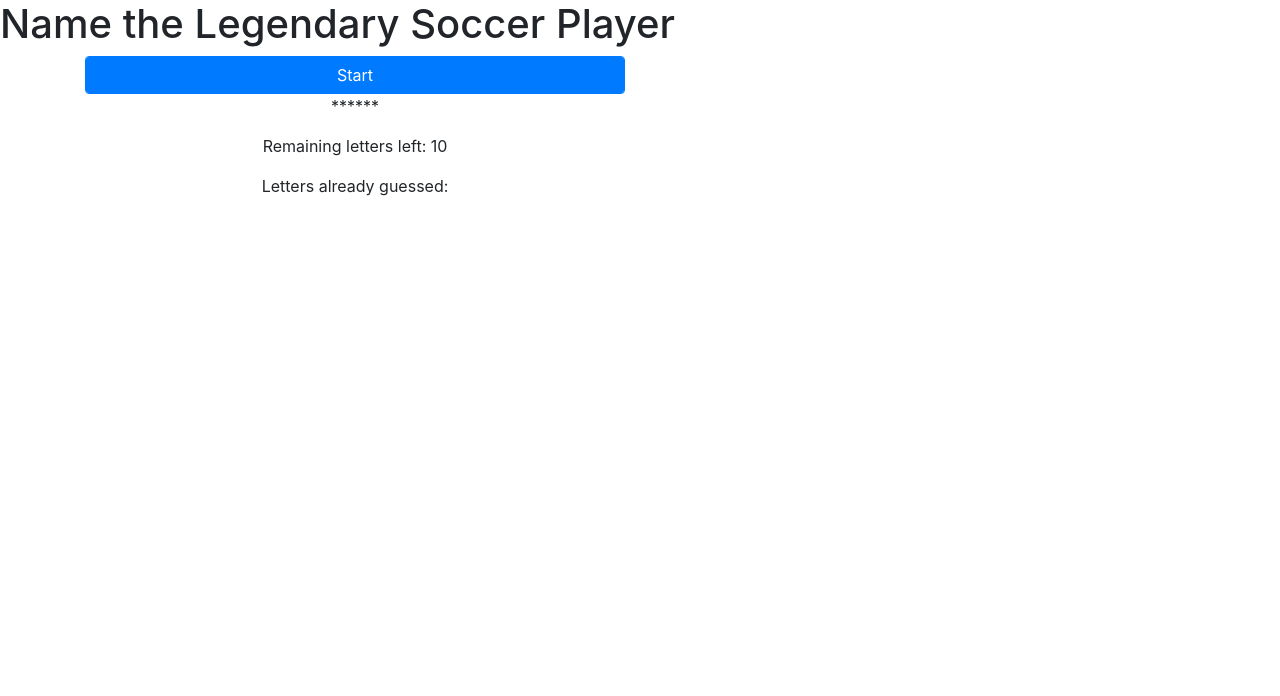
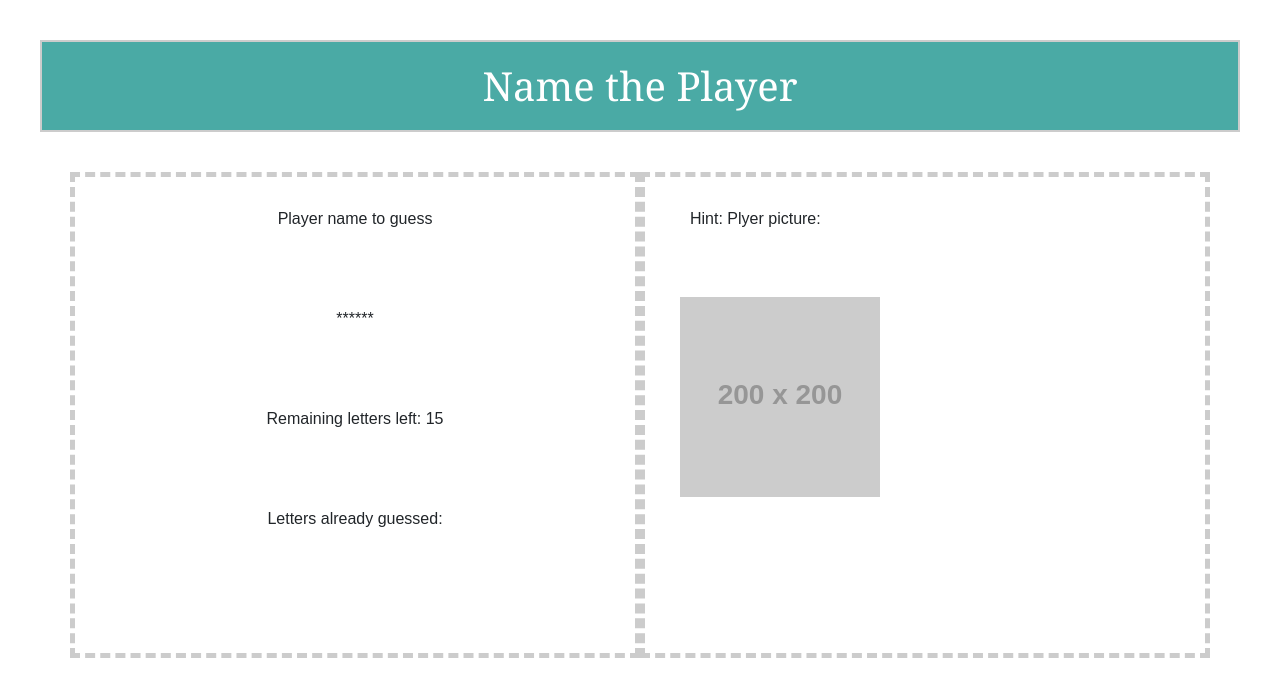
Before and after one commit to amirhasan1367/Psychic-Game, a plain HTML site: page index.html in a window 1280 px wide. Drawn offline with nearby package versions, Linux system fonts and the light colour scheme; placeholder pictures from the web are drawn by us.

Commit message:
js complete

```diff
--- a/assets/javascript/game.js
+++ b/assets/javascript/game.js
@@ -7,7 +7,7 @@ for (i = 0; i < soccerPlayers.length; i++) {
     console.log(soccerPlayers[i].length);
 }
 
-var lettersGuessed =[];
+var lettersGuessed = [];
 
 //document.getElementById("startButton").onclick = function () { pickPlayer() };
 
@@ -18,7 +18,7 @@ var lettersGuessed =[];
 var player = soccerPlayers[Math.floor((Math.random() * soccerPlayers.length))];
 console.log(player)
 var str = "*".repeat(player.length);
-var guessLeft = 10;
+var guessLeft = 15;
 
 document.getElementById("playerText").innerHTML = str;
 document.getElementById("guesses").innerHTML = "Remaining letters left: " + guessLeft;
@@ -32,7 +32,7 @@ document.onkeyup = function (event) {
     console.log(userLetter);
 
     lettersGuessed.push(userLetter);
-    console.log(lettersGuessed);
+    //console.log(lettersGuessed);
     document.getElementById("letters").textContent = lettersGuessed;
 
     for (i = 0; i < player.length; i++) {
@@ -44,33 +44,37 @@ document.onkeyup = function (event) {
 
     }
 
-    if (guessLeft === 0){
-        alert ("You lost! and NO! it's not soccer, it's FOOTBALL!")
+    if (guessLeft === 0) {
+        alert("You lost! and NO! it's not soccer, it's FOOTBALL!")
     }
 
+    if (player === "baggio" && guessLeft === 9) {
+
+        document.getElementById("playerImage").src = "assets/images/baggio.jpg";
+        alert ("seems like you need some help! This image should help")
+    }
+    if (player === "totti" && guessLeft === 9) {
+
+        document.getElementById("playerImage").src = "assets/images/totti.jpg";
+        alert ("seems like you need some help! This image should help")
+    }
+    if (player === "rivaldo" && guessLeft === 9) {
+
+        document.getElementById("playerImage").src = "assets/images/rivaldo.jpg";
+        alert ("seems like you need some help! This image should help")
+    }
+    if (player === "zidane" && guessLeft === 9) {
+
+        document.getElementById("playerImage").src = "assets/images/zidane.jpg";
+        alert ("seems like you need some help! This image should help")
+    }
+    if (player === "ronaldinho" && guessLeft === 9) {
+
+        document.getElementById("playerImage").src = "assets/images/ronaldinho.jpg";
+        alert ("seems like you need some help! This image should help")
+    }
 }
 
 String.prototype.replaceAt = function (index, replacement) {
     return this.substr(0, index) + replacement + this.substr(index + replacement.length);
 }
-
-//String.prototype.replaceAt = function (index, replacement) {
-//return this.substr(0, index) + replacement + this.substr(index + replacement.length);
-// }
-//console.log(player.replaceAt(1, userLetter));
-
-
-
-
-
-
-
-
-
-
-
-    // var str = "_ ";
-    // for (i = 0; i < soccerPlayers.length; i++) {
-    //     document.getElementById("playerText").innerHTML = str.repeat(soccerPlayers[i].length)
-    //     //$("#playerText").text(str.repeat(soccerPlayers[i].length));
-    // }
--- a/index.html
+++ b/index.html
@@ -14,16 +14,18 @@
 
 <body>
     <div id="guess word">
-        <h1>Name the Legendary Soccer Player</h1>
+        <h1>Name the Player</h1>
 
     </div>
 
     <div class="container">
         <div class="row">
-            <div class="col-sm-6 text-center">
-                <button class="btn btn-primary form-control" id="startButton">Start</button>
+            <div id="col1" class="col-sm-6 text-center">
+
+                <!-- <button class="btn btn-primary form-control" id="startButton">Start</button> -->
                 <div class="well text-center">
                     <div>
+                        <p>Player name to guess</p>
                         <p id="playerText">Click the button to start the game</p>
                         <p id="guesses">number</p>
                         <p>Letters already guessed:</p>
@@ -31,10 +33,38 @@
                     </div>
                 </div>
             </div>
+            <div id="col2" class="col-sm-6">
+                <p>Hint: Plyer picture:</p>
+
+                    <img id="playerImage" src="http://via.placeholder.com/200x200">
+
+                <br>
+            </div>
         </div>
     </div>
     <style>
+        h1 {
+            text-align: center;
+            margin: 40px;
+            padding: 20px;
+            background-color: #4aaaa5;
+            border: 2px solid;
+            border-color: #cccccc;
+            font-family: 'Georgia', Times, Times New Roman, serif;
+            color: white;
 
+        }
+        #col1, #col2{
+            border: 5px dashed #cccccc;
+            font-family: 'Arial', 'Helvetica Neue', Helvetica, sans-serif;
+        }
+        p{
+            padding: 30px;
+            font-family: 'Arial', 'Helvetica Neue', Helvetica, sans-serif;
+        }
+        #playerImage {
+            padding: 20px;
+        }
     </style>
 
     <script type="text/javascript" src="assets/javascript/game.js"></script>
```
Also changed, not shown: assets/images/baggio.jpg (added), assets/images/rivaldo.jpg (added), assets/images/ronaldinho.jpg (added), assets/images/totti.jpg (added), assets/images/zidane.jpg (added).
